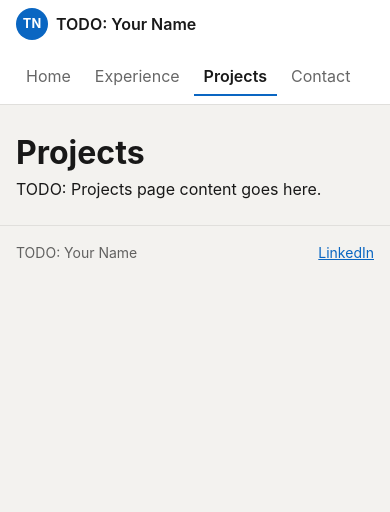
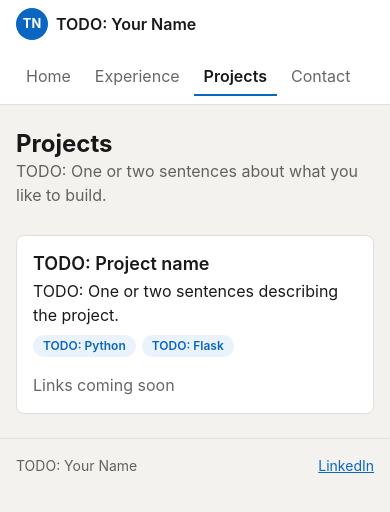
Before and after one commit to justhosi/my-website, a Flask app: page /projects in a window 390 px wide. Shown: the top 512 px of the page. Run offline with Flask 3, Linux system fonts and the light colour scheme.

Commit message:
Add projects grid page
Turn /projects from an empty shell into a responsive card grid: a page
header holding the h1, an intro line, and a "See more on GitHub" button
that only renders when profile.github_url survives public_url, above a
projects grid that renders every PROJECTS entry rather than a slice.

Each card is a flex column whose body grows, so the footer sits on the
card bottom and footers line up across a row however long the
description is; measured footer bottoms in a row differ by 0px at 640,
768, 1100, and 1280. The card holds the name as an h2, the description,
and a chip row that is omitted when tags are empty. The footer links
Code to github_url and "Live demo" to demo_url, each rendered only when
public_url accepts it, both in a new tab with rel="noopener noreferrer";
a project with neither gets a quiet "Links coming soon" instead of an
empty footer or a TODO href. An empty PROJECTS renders one card with one
empty state and no grid markup.

The grid uses minmax(0, 1fr) columns: one column through 640px, two from
641px, three from 1100px. Card width measures 328 at 360, 608 at 640,
356 at 768, and 340 at 1100. overflow-wrap: anywhere on the card name as
well as the description keeps a 200-character unbroken name and
description from scrolling the page sideways; document scrollWidth
equals clientWidth at 360 with that content.

CSS lands as one new section; the :root token block and all eleven token
values are untouched, and no existing .card, .btn, .chip, .page-header,
or .page-actions rule is redefined. The footer padding follows the
existing 640px card-body padding step, and the new breakpoints do not
touch the older 900px rules for .home-grid and .experience-grid, which
this page does not use.

Reviewed-by: reviewer

```diff
--- a/app.py
+++ b/app.py
@@ -113,7 +113,7 @@ def experience():
 
 @app.get("/projects")
 def projects():
-    return render_template("projects.html")
+    return render_template("projects.html", PROJECTS=PROJECTS)
 
 
 @app.get("/contact")
--- a/static/css/style.css
+++ b/static/css/style.css
@@ -696,3 +696,73 @@ main.container {
     grid-template-columns: minmax(0, 1fr);
   }
 }
+
+/* ---- Projects page (appended; tokens above unchanged) ---- */
+
+/* Responsive card grid: 1 column by default on small screens,
+   2 columns from 641px, 3 columns only at >=1100px where each
+   card still keeps ~300px+. minmax(0, ...) keeps long content
+   from blowing out a column. */
+.projects-grid {
+  display: grid;
+  grid-template-columns: minmax(0, 1fr);
+  gap: 24px;
+  align-items: stretch;
+}
+
+@media (min-width: 641px) {
+  .projects-grid {
+    grid-template-columns: repeat(2, minmax(0, 1fr));
+  }
+}
+
+@media (min-width: 1100px) {
+  .projects-grid {
+    grid-template-columns: repeat(3, minmax(0, 1fr));
+  }
+}
+
+/* Flex column card: body grows, footer pinned to the bottom so
+   footers align across a row when descriptions differ. */
+.project-card {
+  display: flex;
+  flex-direction: column;
+  min-width: 0;
+  margin-bottom: 0;
+}
+
+.project-card-body {
+  flex: 1 1 auto;
+  min-width: 0;
+}
+
+.project-card-name {
+  font-size: 1.125rem;
+  font-weight: 600;
+  line-height: 1.3;
+  overflow-wrap: anywhere;
+}
+
+.project-card-name + .project-desc {
+  margin-top: 4px;
+}
+
+.project-card-body .chip-row {
+  margin-top: 8px;
+}
+
+.project-card-footer {
+  display: flex;
+  flex-wrap: wrap;
+  align-items: center;
+  gap: 8px;
+  margin-top: auto;
+  padding: 0 24px 24px;
+}
+
+/* Match the tighter card padding below 640px */
+@media (max-width: 640px) {
+  .project-card-footer {
+    padding: 0 16px 16px;
+  }
+}
--- a/templates/projects.html
+++ b/templates/projects.html
@@ -1,6 +1,52 @@
 {% extends "base.html" %}
 {% block title %}Projects — {{ profile.name }}{% endblock %}
 {% block content %}
-<h1>Projects</h1>
-<p>TODO: Projects page content goes here.</p>
+<header class="page-header">
+  <h1>Projects</h1>
+  <p class="muted">TODO: One or two sentences about what you like to build.</p>
+  <div class="page-actions">
+    {% set github_url = (profile.github_url|default('', true))|public_url %}
+    {% if github_url %}
+    <a class="btn btn-secondary" href="{{ github_url }}" target="_blank" rel="noopener noreferrer">See more on GitHub ↗</a>
+    {% endif %}
+  </div>
+</header>
+
+{% if PROJECTS %}
+<div class="projects-grid">
+  {% for project in PROJECTS %}
+  <section class="card project-card">
+    <div class="card-body project-card-body">
+      <h2 class="project-card-name">{{ project.name|default('', true) }}</h2>
+      <p class="project-desc">{{ project.description|default('', true) }}</p>
+      {% set tags = project.tags|default([], true) %}
+      {% if tags %}
+      <p class="chip-row">
+        {% for tag in tags %}<span class="chip">{{ tag }}</span>{% endfor %}
+      </p>
+      {% endif %}
+    </div>
+    <div class="project-card-footer">
+      {% set code_url = (project.github_url|default('', true))|public_url %}
+      {% set demo_url = (project.demo_url|default('', true))|public_url %}
+      {% if code_url %}
+      <a class="btn btn-secondary" href="{{ code_url }}" target="_blank" rel="noopener noreferrer">Code</a>
+      {% endif %}
+      {% if demo_url %}
+      <a class="btn btn-secondary" href="{{ demo_url }}" target="_blank" rel="noopener noreferrer">Live demo</a>
+      {% endif %}
+      {% if not code_url and not demo_url %}
+      <span class="muted">Links coming soon</span>
+      {% endif %}
+    </div>
+  </section>
+  {% endfor %}
+</div>
+{% else %}
+<section class="card">
+  <div class="card-body">
+    <p class="empty-state">TODO: Add your projects in content.py.</p>
+  </div>
+</section>
+{% endif %}
 {% endblock %}
```
